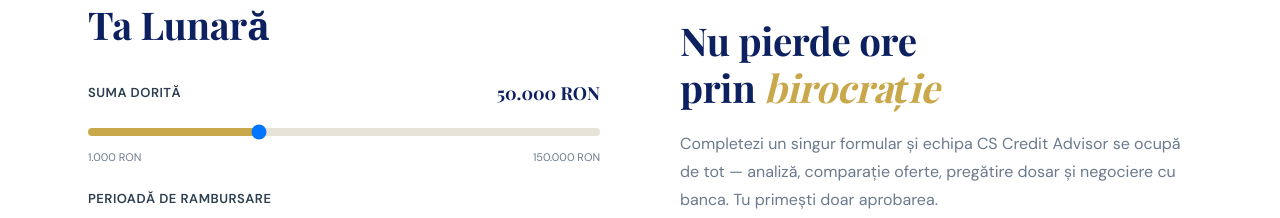
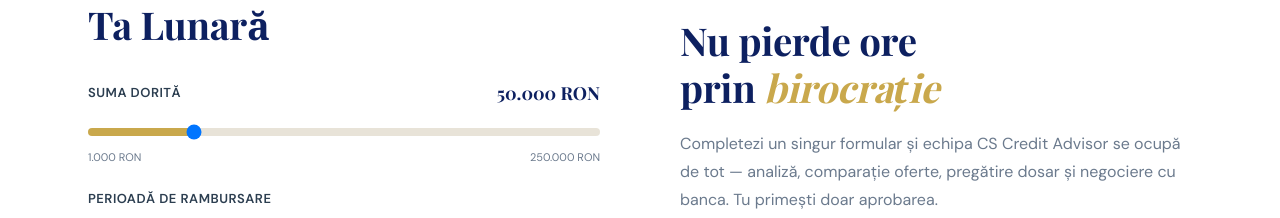
Before and after one commit to RazvanConstantin1/CS-Credit-Advisor, a Next.js app: page / in a window 1280 px wide. Shown: the part 1726-1944 px from the top of the page. Built offline with nearby package versions, Linux system fonts and the light colour scheme; a web font is replaced by a local one.

Commit message:
modificare limita calculator

```diff
--- a/components/sections/Calculator.tsx
+++ b/components/sections/Calculator.tsx
@@ -7,7 +7,7 @@ import SectionLabel from "@/components/ui/SectionLabel";
 
 const DURATIONS = [12, 24, 36, 48, 60];
 const MIN_AMOUNT = 1000;
-const MAX_AMOUNT = 150000;
+const MAX_AMOUNT = 250000;
 const ANNUAL_RATE = 0.09;
 
 function calcMonthly(principal: number, months: number): number {
```
